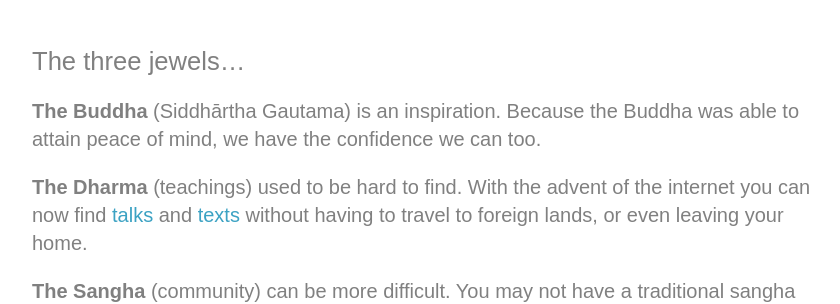
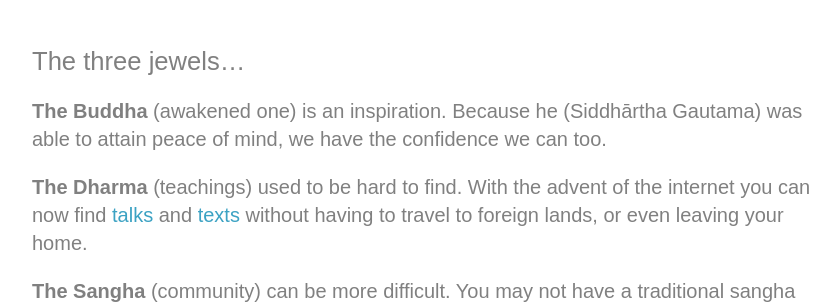
Before and after one commit to StarbucksSangha/StarbucksSangha, a Jekyll site: the page built from info.md, in a window 1280 px wide. Shown: the top 304 px of the page, without its empty margins (208-1048 px from the left). Built offline with Jekyll 4.4.1, drawn with Linux system fonts in a browser that asks for light colours.

Commit message:
Update info.md

```diff
--- a/info.md
+++ b/info.md
@@ -6,7 +6,7 @@
 ---
 ## The three jewels...
 
-<b>The Buddha</b> (Siddhārtha Gautama) is an inspiration. Because the Buddha was able to attain peace of mind, we have the confidence we can too.
+<b>The Buddha</b> (awakened one) is an inspiration. Because he (Siddhārtha Gautama) was able to attain peace of mind, we have the confidence we can too.
 
 <b>The Dharma</b> (teachings) used to be hard to find. With the advent of the internet you can now find [talks](https://www.dhammatalks.org/mp3_collections_index.html){:target="_blank"} and [texts](https://www.dhammatalks.org/suttas/index.html){:target="_blank"} without having to travel to foreign lands, or even leaving your home.
 
```
